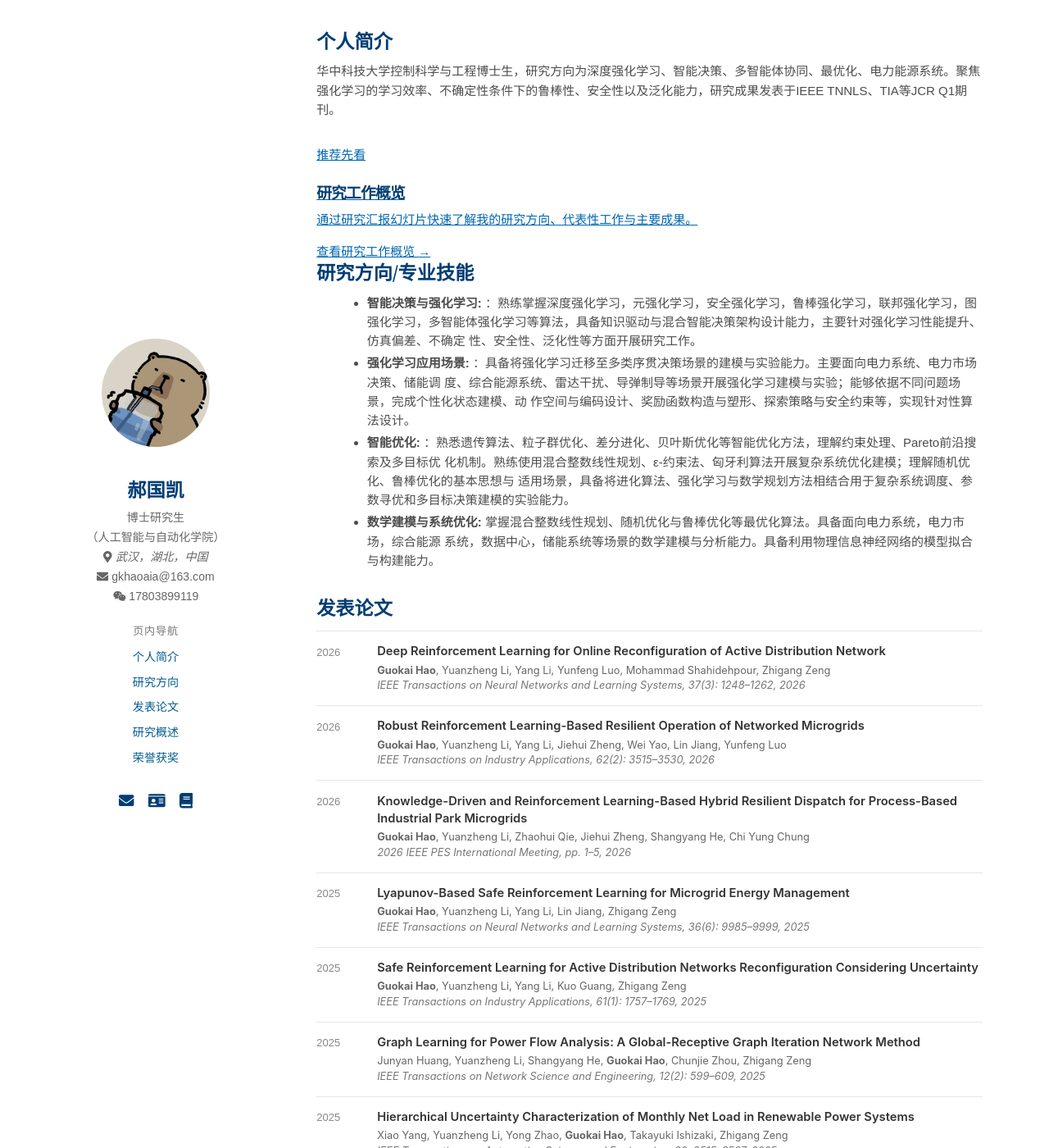
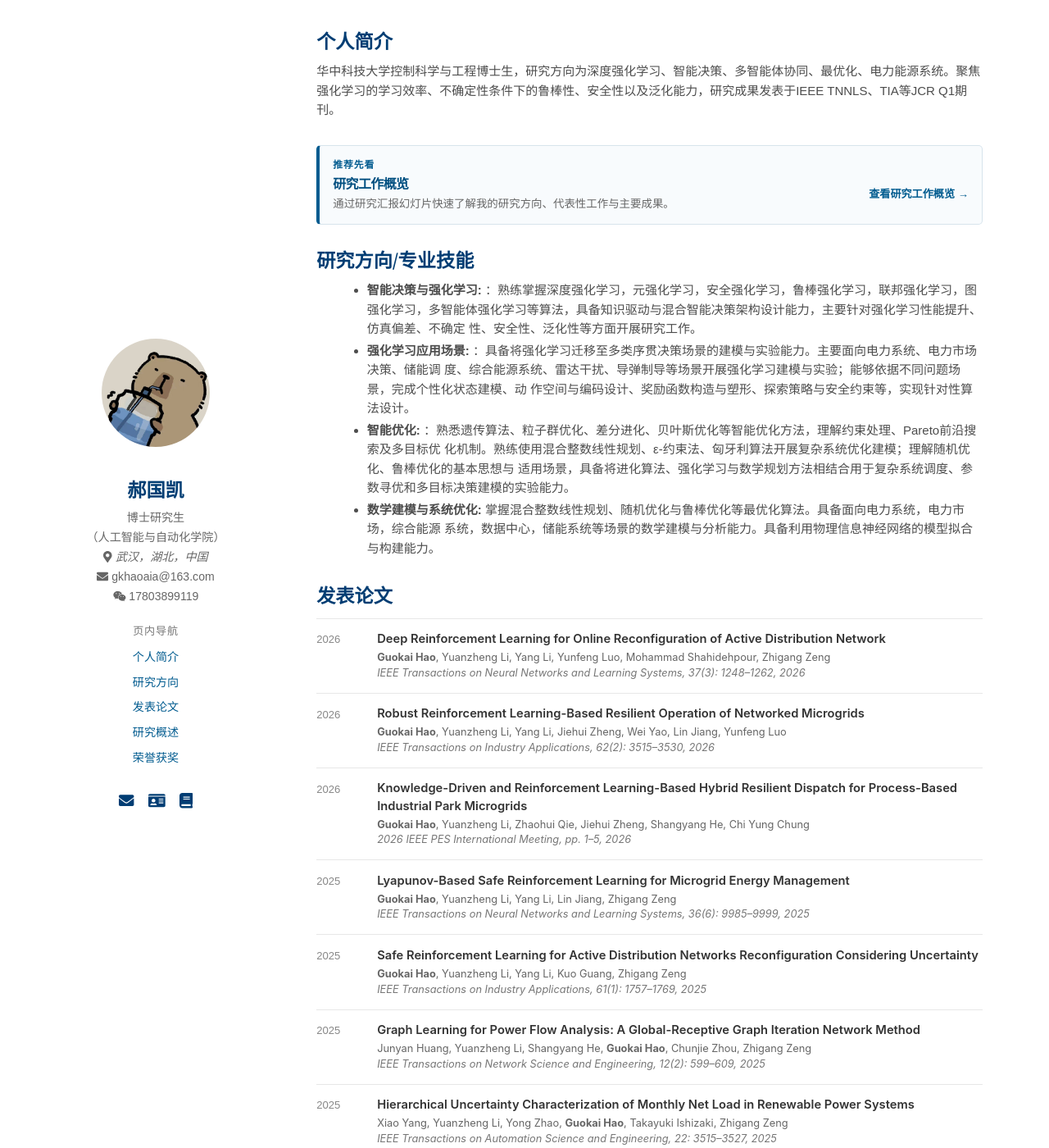
Before and after one commit to guokai-hao/guokai-hao.github.io, a Jekyll site: the page built from index.html, in a window 1280 px wide and 1400 px high. Shown: the whole window at 82% size. Built offline with Jekyll 4.4.1, drawn with Linux system fonts in a browser that asks for light colours; nearby versions of some CDN libraries.

Commit message:
Update _academic.scss

```diff
--- a/_sass/_academic.scss
+++ b/_sass/_academic.scss
@@ -379,3 +379,82 @@ html {
     font-size: .86rem;
   }
 }
+
+
+
+/* ============================================================
+   Featured Research Overview
+   ============================================================ */
+
+.overview-feature-card {
+  display: block;
+  margin: 1.1rem 0 1.8rem;
+  padding: .85rem 1rem;
+  border: 1px solid #d7e4ec;
+  border-left: 4px solid #005b8f;
+  border-radius: 5px;
+  background: #f8fbfd;
+  color: inherit;
+  text-decoration: none;
+  transition: background-color .15s ease,
+              border-color .15s ease,
+              transform .15s ease;
+}
+
+.overview-feature-card:hover {
+  background: #f2f8fb;
+  border-color: #b8d3e3;
+  text-decoration: none;
+  transform: translateY(-1px);
+}
+
+.overview-feature-label {
+  margin-bottom: .3rem;
+  color: #005b8f;
+  font-size: .74rem;
+  font-weight: 600;
+  letter-spacing: .08em;
+}
+
+.overview-feature-content {
+  display: flex;
+  align-items: center;
+  justify-content: space-between;
+  gap: 1.2rem;
+}
+
+.overview-feature-text {
+  min-width: 0;
+}
+
+.overview-feature-text h3 {
+  margin: 0 0 .25rem;
+  color: #004f80;
+  font-size: 1rem;
+  font-weight: 700;
+}
+
+.overview-feature-text p {
+  margin: 0;
+  color: #666;
+  font-size: .84rem;
+  line-height: 1.55;
+}
+
+.overview-feature-action {
+  flex-shrink: 0;
+  color: #005b8f;
+  font-size: .82rem;
+  font-weight: 600;
+  white-space: nowrap;
+}
+
+@media (max-width: $sm-width) {
+  .overview-feature-content {
+    display: block;
+  }
+
+  .overview-feature-action {
+    margin-top: .5rem;
+  }
+}
```
